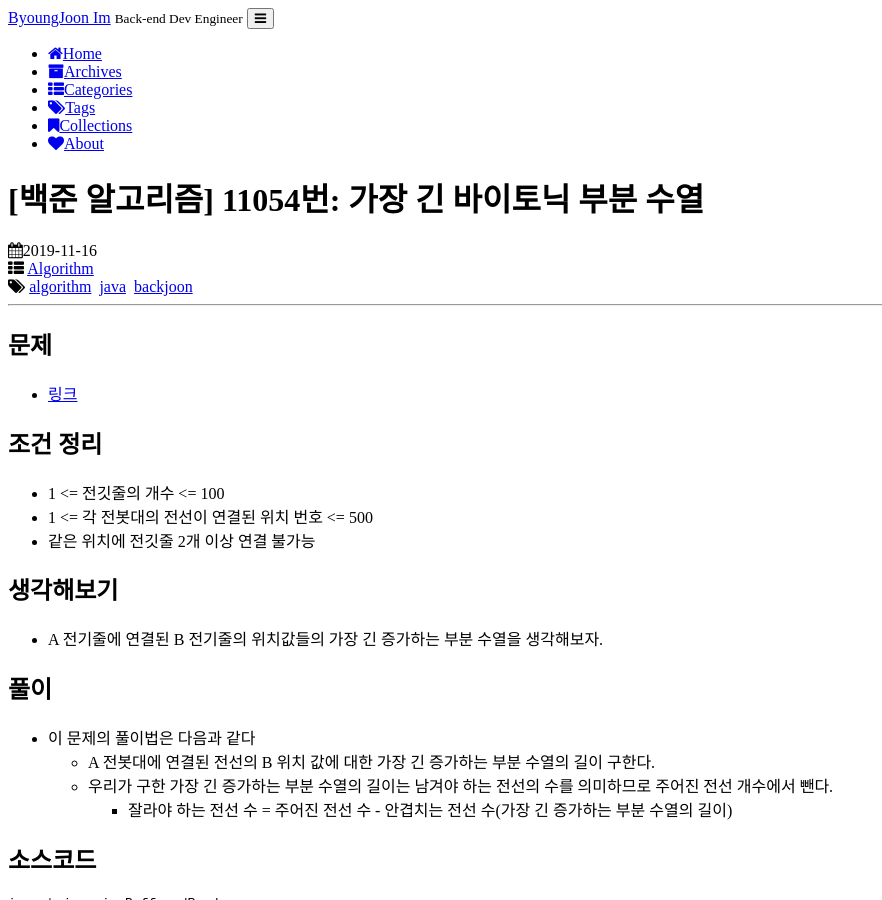
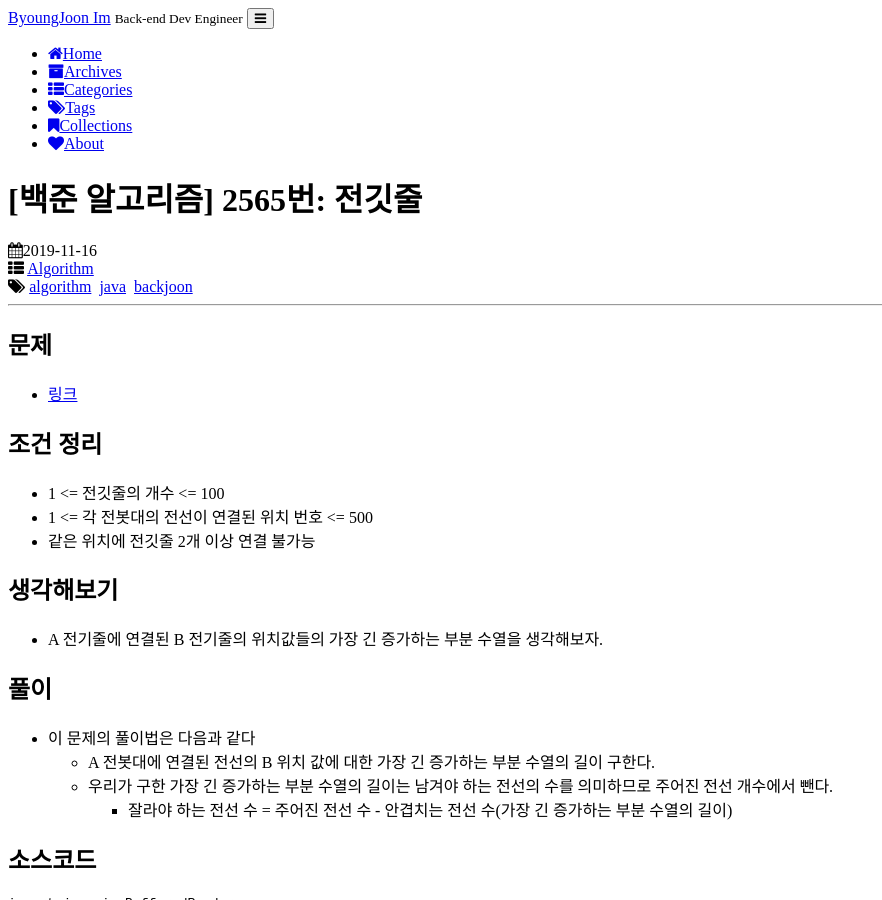
Before and after one commit to ByoungJoonIm/ByoungJoonIm.github.io, a Jekyll site: the page built from _posts/2019-11-16-baekjoon-2565.md, in a window 1280 px wide and 900 px high. Shown: the whole window, without its empty margins (0-882 px from the left). Built offline with Jekyll 4.4.1, drawn with Linux system fonts in a browser that asks for light colours; comment, search, counter and statistics services are not loaded; a style sheet for code colours, icons or effects is not loaded.

Commit message:
Update 2019-11-16-baekjoon-2565.md

```diff
--- a/_posts/2019-11-16-baekjoon-2565.md
+++ b/_posts/2019-11-16-baekjoon-2565.md
@@ -1,6 +1,6 @@
 ---
 layout: post
-title:  "[백준 알고리즘] 11054번: 가장 긴 바이토닉 부분 수열"
+title:  "[백준 알고리즘] 2565번: 전깃줄"
 date:   2019-11-16 11:54:00
 categories: Algorithm
 tags: algorithm java backjoon
```
